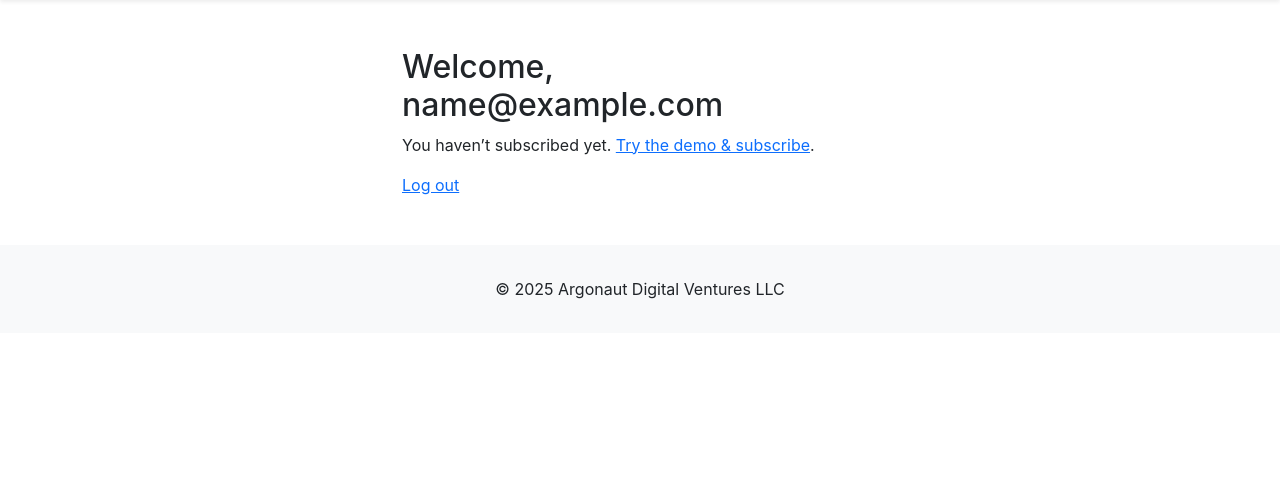
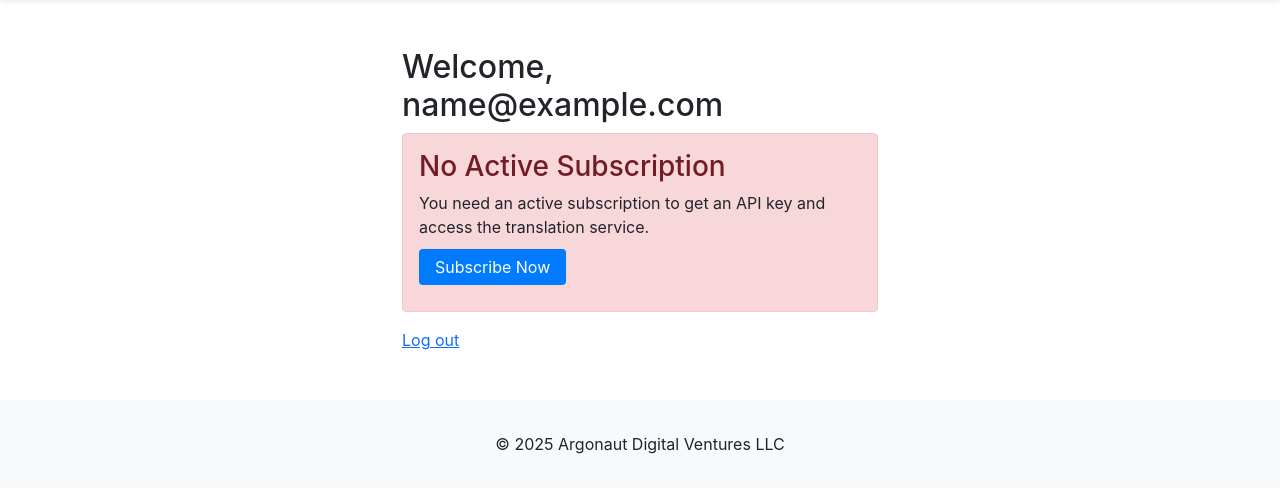
Before and after one commit to TheTrueArgonaut/TranslateAllAPI, a Flask app: page /profile in a window 1280 px wide. Shown: the part 56-549 px from the top of the page. Run offline with Flask 3, Linux system fonts and the light colour scheme; the visitor is signed in with stand-in values (Sample User, id 1); data that the repository does not hold is empty.

Commit message:
Fix profile page - only show API keys for active subscribers

```diff
--- a/main.py
+++ b/main.py
@@ -584,6 +584,26 @@ def profile():
         flash('Please log in to access your profile.', 'warning')
         return redirect(url_for('login'))
 
+    # For now, since there are no active subscriptions, always show inactive status
+    # This will be updated when Stripe webhook creates subscriptions
+    conn = sqlite3.connect('api_keys.db')
+    c = conn.cursor()
+
+    # Check if user has any active subscriptions
+    c.execute('SELECT COUNT(*) FROM subscriptions WHERE user_id = ? AND status = "active"', (user_id,))
+    active_subscriptions = c.fetchone()[0]
+
+    conn.close()
+
+    # If no active subscription, show the "need to subscribe" message
+    if active_subscriptions == 0:
+        return render_template('profile.html',
+                             current_user={'username': user_email},
+                             key=None,
+                             subscription_status='inactive')
+
+    # If they have active subscription, generate API key
+    # (This code will run after they complete Stripe checkout)
     key = session.get('api_key')
     if not key:
         key = uuid.uuid4().hex
@@ -595,12 +615,17 @@ def profile():
         conn.close()
         session['api_key'] = key
 
+    # Get API key usage info
     conn = sqlite3.connect('api_keys.db')
     c = conn.cursor()
-    c.execute('SELECT created, uses FROM api_keys WHERE key = ?', (session['api_key'],))
+    c.execute('SELECT created, uses FROM api_keys WHERE key = ?', (key,))
     row = c.fetchone()
     conn.close()
-    return render_template('profile.html', current_user={'username': user_email}, key=row and (session['api_key'], row[0], row[1]))
+
+    return render_template('profile.html',
+                         current_user={'username': user_email},
+                         key=row and (key, row[0], row[1]),
+                         subscription_status='active')
 
 @app.route('/register', methods=['GET', 'POST'])
 def register():
--- a/templates/profile.html
+++ b/templates/profile.html
@@ -3,13 +3,30 @@
 {% block content %}
 <div class="container" style="max-width:500px;margin:2rem auto;">
   <h2>Welcome, {{ current_user.username }}</h2>
-  {% if key %}
-    <p><strong>Your API key:</strong></p>
-    <input type="text" readonly value="{{ key[0] }}" style="width:100%;padding:8px;margin-bottom:1rem;">
-    <p>Created: {{ key[1] }} | Uses: {{ key[2] }}</p>
+
+    {% if subscription_status == 'active' and key %}
+    <div style="background:#d4edda;border:1px solid #c3e6cb;padding:1rem;border-radius:4px;margin-bottom:1rem;">
+        <h3 style="color:#155724;margin-top:0;"> Active Subscription</h3>
+        <p><strong>Your API Key:</strong></p>
+        <input type="text" readonly value="{{ key[0] }}"
+               style="width:100%;padding:8px;margin-bottom:1rem;font-family:monospace;">
+        <p><small>Created: {{ key[1] }} | Uses: {{ key[2] }}/2000</small></p>
+    </div>
+    {% elif subscription_status == 'inactive' %}
+    <div style="background:#f8d7da;border:1px solid #f5c6cb;padding:1rem;border-radius:4px;margin-bottom:1rem;">
+        <h3 style="color:#721c24;margin-top:0;"> No Active Subscription</h3>
+        <p>You need an active subscription to get an API key and access the translation service.</p>
+        <p><a href="/demo"
+              style="background:#007bff;color:white;padding:8px 16px;text-decoration:none;border-radius:4px;">Subscribe
+            Now</a></p>
+    </div>
   {% else %}
-    <p>You haven’t subscribed yet. <a href="/demo">Try the demo & subscribe</a>.</p>
+    <div style="background:#fff3cd;border:1px solid #ffeaa7;padding:1rem;border-radius:4px;margin-bottom:1rem;">
+        <h3 style="color:#856404;margin-top:0;"> Setting up your API key...</h3>
+        <p>Please refresh the page in a moment.</p>
+    </div>
   {% endif %}
-  <p style="margin-top:1rem;"><a href="/logout">Log out</a></p>
+
+    <p style="margin-top:1rem;"><a href="/logout">Log out</a></p>
 </div>
 {% endblock %}
```
